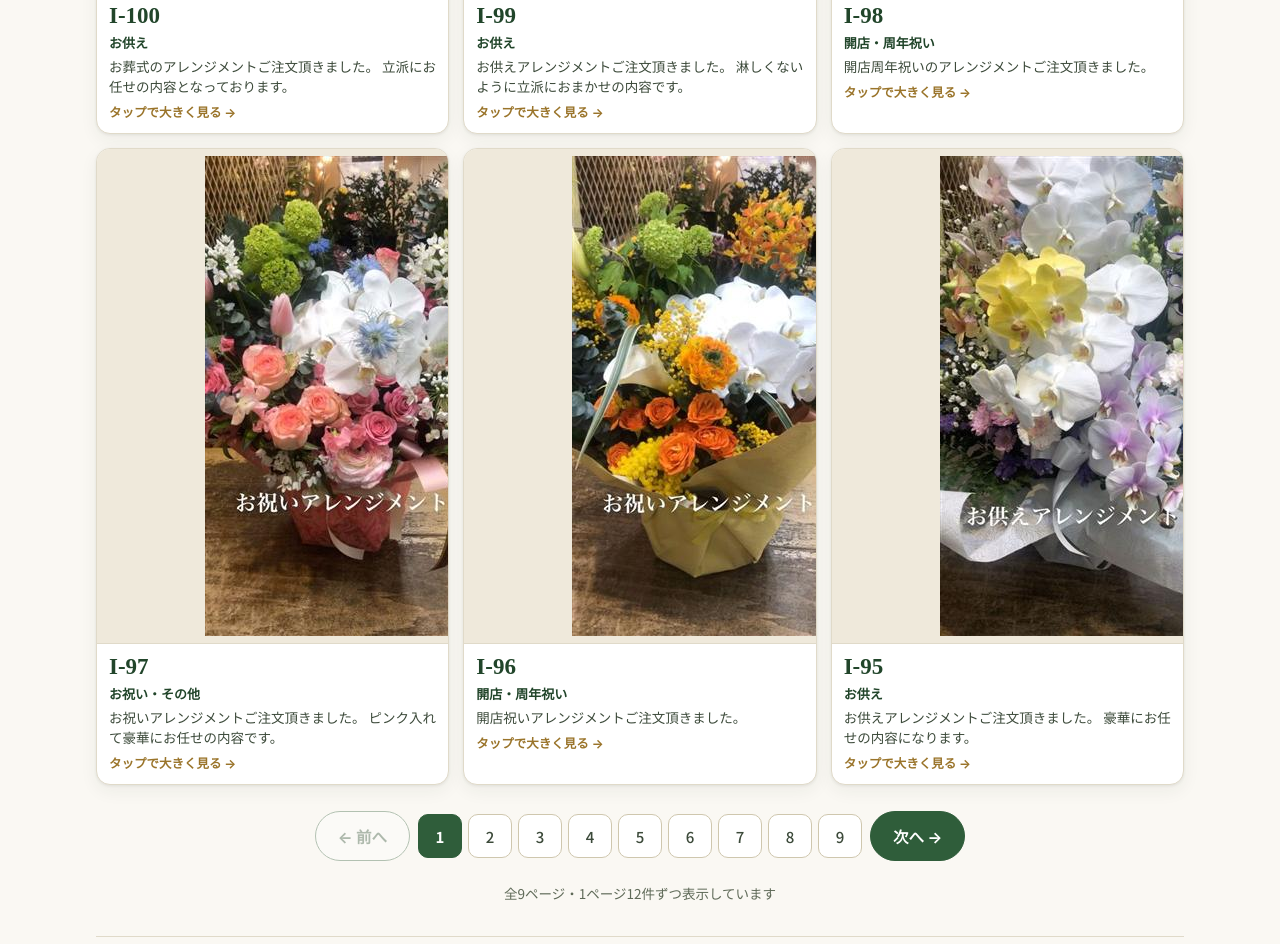
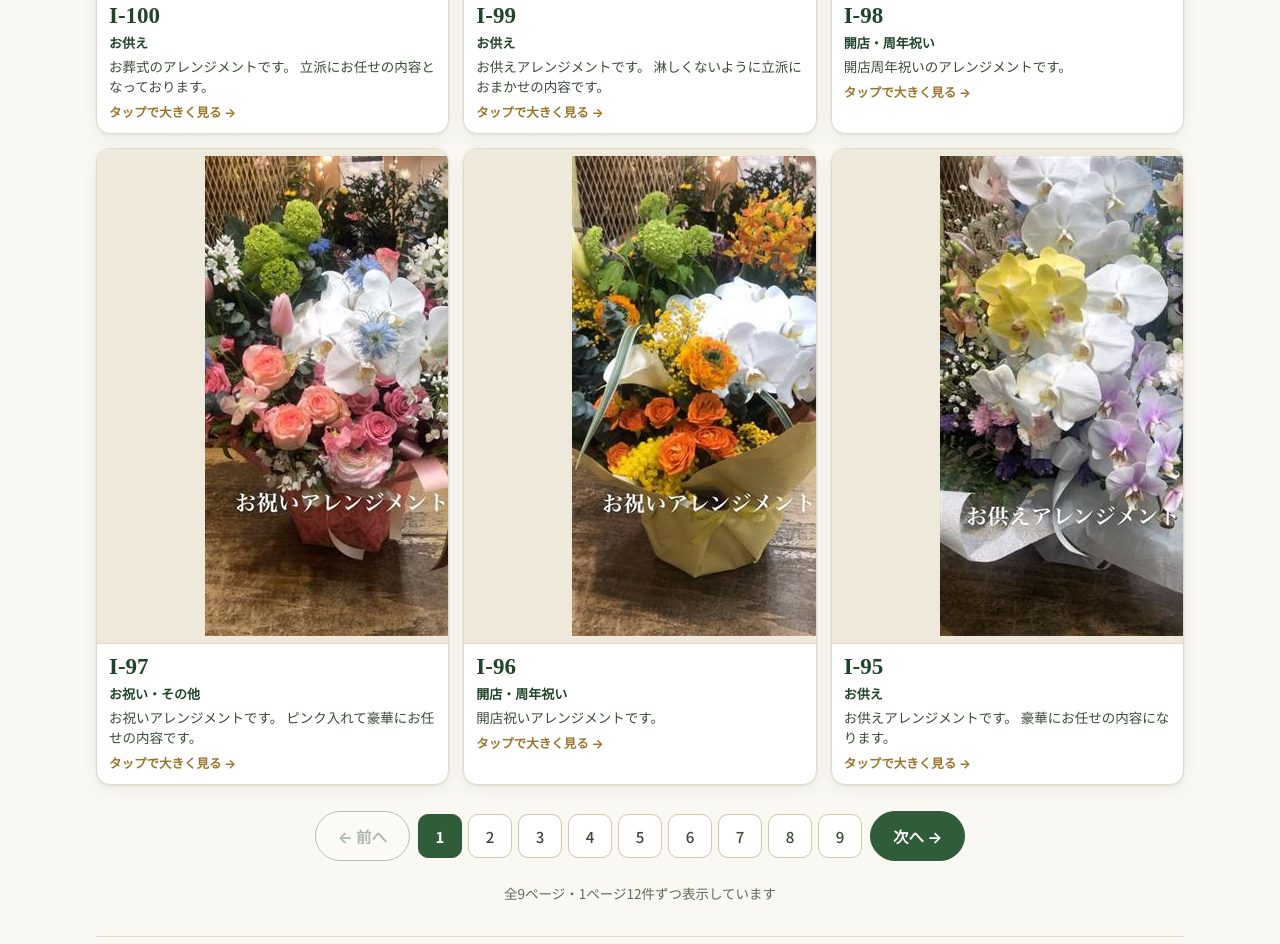
Before and after one commit to tetuo12002-lgtm/sanmarco-price, a plain HTML site: page sakurei.html in a window 1280 px wide. Shown: the part 2301-3245 px from the top of the page. Drawn offline with Linux system fonts and the light colour scheme.

Commit message:
作例集の本文から「ご注文頂きました」を外す
Co-Authored-By: Claude Opus 5.5 <noreply@anthropic.com>

```diff
--- a/sakurei.html
+++ b/sakurei.html
@@ -266,28 +266,28 @@
 <script>
 var DATA = [{"no":"I-106","date":"2026-01-31","type":"お祝い・その他","body":"節分に向けて鬼花作りました！\nお家に飾って豆まきしよう！","url":"https://www.instagram.com/reel/DUNSB4KCeL4/","img":"photos/sakurei/t/I-106.jpg","full":"photos/sakurei/I-106.jpg","n":106},
 {"no":"I-105","date":"2024-05-20","type":"開店・周年祝い","body":"開店祝いのアレンジメントです。\n\n華やかにおまかせの内容となります🎵","url":"https://www.instagram.com/reel/C7MFDetRt-k/","img":"photos/sakurei/t/I-105.jpg","full":"photos/sakurei/I-105.jpg","n":105},
-{"no":"I-104","date":"2024-04-23","type":"お供え","body":"お供えアレンジメントご注文頂きました。\n\n立派にお任せの内容となっております。","url":"https://www.instagram.com/reel/C6Gpq33xjjX/","img":"photos/sakurei/t/I-104.jpg","full":"photos/sakurei/I-104.jpg","n":104},
-{"no":"I-103","date":"2024-04-16","type":"誕生日","body":"お誕生日アレンジメントご注文頂きました。\n\n春らしく可愛らしくお任せの内容です！","url":"https://www.instagram.com/reel/C50eJ1YxHLj/","img":"photos/sakurei/t/I-103.jpg","full":"photos/sakurei/I-103.jpg","n":103},
-{"no":"I-102","date":"2024-04-05","type":"お供え","body":"お供えアレンジメントご注文頂きました。\n\n内容は立派にお任せの内容となります。","url":"https://www.instagram.com/reel/C5YJcGpxhvM/","img":"photos/sakurei/t/I-102.jpg","full":"photos/sakurei/I-102.jpg","n":102},
-{"no":"I-101","date":"2024-03-31","type":"開店・周年祝い","body":"開店祝いアレンジメントご注文頂きました。\n\n華やかにお任せの内容です♪","url":"https://www.instagram.com/reel/C5MYEzMSDoa/","img":"photos/sakurei/t/I-101.jpg","full":"photos/sakurei/I-101.jpg","n":101},
-{"no":"I-100","date":"2024-03-30","type":"お供え","body":"お葬式のアレンジメントご注文頂きました。\n\n立派にお任せの内容となっております。","url":"https://www.instagram.com/reel/C5IvK9RRotj/","img":"photos/sakurei/t/I-100.jpg","full":"photos/sakurei/I-100.jpg","n":100},
-{"no":"I-99","date":"2024-03-26","type":"お供え","body":"お供えアレンジメントご注文頂きました。\n\n淋しくないように立派におまかせの内容です。","url":"https://www.instagram.com/reel/C4_nkjwy8ek/","img":"photos/sakurei/t/I-99.jpg","full":"photos/sakurei/I-99.jpg","n":99},
-{"no":"I-98","date":"2024-03-23","type":"開店・周年祝い","body":"開店周年祝いのアレンジメントご注文頂きました。","url":"https://www.instagram.com/reel/C43_G-3y6Co/","img":"photos/sakurei/t/I-98.jpg","full":"photos/sakurei/I-98.jpg","n":98},
-{"no":"I-97","date":"2024-03-18","type":"お祝い・その他","body":"お祝いアレンジメントご注文頂きました。\n\nピンク入れて豪華にお任せの内容です。","url":"https://www.instagram.com/reel/C4pvUkrxfxF/","img":"photos/sakurei/t/I-97.jpg","full":"photos/sakurei/I-97.jpg","n":97},
-{"no":"I-96","date":"2024-03-15","type":"開店・周年祝い","body":"開店祝いアレンジメントご注文頂きました。","url":"https://www.instagram.com/reel/C4jPeXkSVhQ/","img":"photos/sakurei/t/I-96.jpg","full":"photos/sakurei/I-96.jpg","n":96},
-{"no":"I-95","date":"2024-03-09","type":"お供え","body":"お供えアレンジメントご注文頂きました。\n\n豪華にお任せの内容になります。","url":"https://www.instagram.com/reel/C4S2VmsxNfh/","img":"photos/sakurei/t/I-95.jpg","full":"photos/sakurei/I-95.jpg","n":95},
-{"no":"I-94","date":"2024-03-06","type":"お供え","body":"お供えアレンジメントご注文頂きました。\n\n立派におまかせの内容です。","url":"https://www.instagram.com/reel/C4MDoldyH24/","img":"photos/sakurei/t/I-94.jpg","full":"photos/sakurei/I-94.jpg","n":94},
-{"no":"I-93","date":"2024-03-04","type":"お供え","body":"お供えアレンジメントご注文頂きました。\n\n淡い色合いでお任せ","url":"https://www.instagram.com/reel/C4FdoaRR1Tb/","img":"photos/sakurei/t/I-93.jpg","full":"photos/sakurei/I-93.jpg","n":93},
-{"no":"I-92","date":"2024-03-02","type":"誕生日","body":"お誕生日アレンジメントご注文頂きました。\n豪華にお任せ内容です！","url":"https://www.instagram.com/reel/C4A54vjRTsR/","img":"photos/sakurei/t/I-92.jpg","full":"photos/sakurei/I-92.jpg","n":92},
-{"no":"I-91","date":"2024-02-29","type":"開店・周年祝い","body":"開店祝いのアレンジメントご注文頂きました。","url":"https://www.instagram.com/reel/C38s_j7SO0t/","img":"photos/sakurei/t/I-91.jpg","full":"photos/sakurei/I-91.jpg","n":91},
-{"no":"I-90","date":"2024-02-25","type":"お祝い・その他","body":"お祝いアレンジメントご注文頂きました。","url":"https://www.instagram.com/reel/C3yVyGxyPh2/","img":"photos/sakurei/t/I-90.jpg","full":"photos/sakurei/I-90.jpg","n":90},
-{"no":"I-89","date":"2024-02-23","type":"開店・周年祝い","body":"開店祝いのアレンジメントご注文頂きました。","url":"https://www.instagram.com/reel/C3sxOZtyoOA/","img":"photos/sakurei/t/I-89.jpg","full":"photos/sakurei/I-89.jpg","n":89},
-{"no":"I-88","date":"2024-02-21","type":"開店・周年祝い","body":"開店祝いのアレンジメントご注文頂きました。\n\n華やかにお任せの内容となっております。","url":"https://www.instagram.com/reel/C3oe5i-Rnbn/","img":"photos/sakurei/t/I-88.jpg","full":"photos/sakurei/I-88.jpg","n":88},
-{"no":"I-87","date":"2024-02-19","type":"開店・周年祝い","body":"周年記念のお祝いアレンジメントご注文頂きました。\n\n華やかにお任せの内容です。","url":"https://www.instagram.com/reel/C3jC15jyRnf/","img":"photos/sakurei/t/I-87.jpg","full":"photos/sakurei/I-87.jpg","n":87},
-{"no":"I-86","date":"2024-02-18","type":"お供え","body":"法要向けアレンジメントご注文頂きました。\n\n淡くお任せの内容になっております。","url":"https://www.instagram.com/reel/C3gS95jSSpM/","img":"photos/sakurei/t/I-86.jpg","full":"photos/sakurei/I-86.jpg","n":86},
-{"no":"I-85","date":"2024-02-13","type":"開店・周年祝い","body":"バーの周年記念のお祝いアレンジメントご注文頂きました。","url":"https://www.instagram.com/reel/C3SlT4axfEo/","img":"photos/sakurei/t/I-85.jpg","full":"photos/sakurei/I-85.jpg","n":85},
-{"no":"I-84","date":"2024-02-02","type":"お供え","body":"お供えアレンジメントご注文頂きました。\n\nお供えですが淋しくなく、明るい感じでお任せの内容です。春らしい色合いに仕上がりました。","url":"https://www.instagram.com/reel/C216tvvR2EF/","img":"photos/sakurei/t/I-84.jpg","full":"photos/sakurei/I-84.jpg","n":84},
-{"no":"I-83","date":"2024-02-01","type":"開店・周年祝い","body":"開店祝いのアレンジメントご注文頂きました。\n\n華やかにお任せの内容になります。","url":"https://www.instagram.com/reel/C2zbeMyRQWX/","img":"photos/sakurei/t/I-83.jpg","full":"photos/sakurei/I-83.jpg","n":83},
+{"no":"I-104","date":"2024-04-23","type":"お供え","body":"お供えアレンジメントです。\n\n立派にお任せの内容となっております。","url":"https://www.instagram.com/reel/C6Gpq33xjjX/","img":"photos/sakurei/t/I-104.jpg","full":"photos/sakurei/I-104.jpg","n":104},
+{"no":"I-103","date":"2024-04-16","type":"誕生日","body":"お誕生日アレンジメントです。\n\n春らしく可愛らしくお任せの内容です！","url":"https://www.instagram.com/reel/C50eJ1YxHLj/","img":"photos/sakurei/t/I-103.jpg","full":"photos/sakurei/I-103.jpg","n":103},
+{"no":"I-102","date":"2024-04-05","type":"お供え","body":"お供えアレンジメントです。\n\n内容は立派にお任せの内容となります。","url":"https://www.instagram.com/reel/C5YJcGpxhvM/","img":"photos/sakurei/t/I-102.jpg","full":"photos/sakurei/I-102.jpg","n":102},
+{"no":"I-101","date":"2024-03-31","type":"開店・周年祝い","body":"開店祝いアレンジメントです。\n\n華やかにお任せの内容です♪","url":"https://www.instagram.com/reel/C5MYEzMSDoa/","img":"photos/sakurei/t/I-101.jpg","full":"photos/sakurei/I-101.jpg","n":101},
+{"no":"I-100","date":"2024-03-30","type":"お供え","body":"お葬式のアレンジメントです。\n\n立派にお任せの内容となっております。","url":"https://www.instagram.com/reel/C5IvK9RRotj/","img":"photos/sakurei/t/I-100.jpg","full":"photos/sakurei/I-100.jpg","n":100},
+{"no":"I-99","date":"2024-03-26","type":"お供え","body":"お供えアレンジメントです。\n\n淋しくないように立派におまかせの内容です。","url":"https://www.instagram.com/reel/C4_nkjwy8ek/","img":"photos/sakurei/t/I-99.jpg","full":"photos/sakurei/I-99.jpg","n":99},
+{"no":"I-98","date":"2024-03-23","type":"開店・周年祝い","body":"開店周年祝いのアレンジメントです。","url":"https://www.instagram.com/reel/C43_G-3y6Co/","img":"photos/sakurei/t/I-98.jpg","full":"photos/sakurei/I-98.jpg","n":98},
+{"no":"I-97","date":"2024-03-18","type":"お祝い・その他","body":"お祝いアレンジメントです。\n\nピンク入れて豪華にお任せの内容です。","url":"https://www.instagram.com/reel/C4pvUkrxfxF/","img":"photos/sakurei/t/I-97.jpg","full":"photos/sakurei/I-97.jpg","n":97},
+{"no":"I-96","date":"2024-03-15","type":"開店・周年祝い","body":"開店祝いアレンジメントです。","url":"https://www.instagram.com/reel/C4jPeXkSVhQ/","img":"photos/sakurei/t/I-96.jpg","full":"photos/sakurei/I-96.jpg","n":96},
+{"no":"I-95","date":"2024-03-09","type":"お供え","body":"お供えアレンジメントです。\n\n豪華にお任せの内容になります。","url":"https://www.instagram.com/reel/C4S2VmsxNfh/","img":"photos/sakurei/t/I-95.jpg","full":"photos/sakurei/I-95.jpg","n":95},
+{"no":"I-94","date":"2024-03-06","type":"お供え","body":"お供えアレンジメントです。\n\n立派におまかせの内容です。","url":"https://www.instagram.com/reel/C4MDoldyH24/","img":"photos/sakurei/t/I-94.jpg","full":"photos/sakurei/I-94.jpg","n":94},
+{"no":"I-93","date":"2024-03-04","type":"お供え","body":"お供えアレンジメントです。\n\n淡い色合いでお任せ","url":"https://www.instagram.com/reel/C4FdoaRR1Tb/","img":"photos/sakurei/t/I-93.jpg","full":"photos/sakurei/I-93.jpg","n":93},
+{"no":"I-92","date":"2024-03-02","type":"誕生日","body":"お誕生日アレンジメントです。\n豪華にお任せ内容です！","url":"https://www.instagram.com/reel/C4A54vjRTsR/","img":"photos/sakurei/t/I-92.jpg","full":"photos/sakurei/I-92.jpg","n":92},
+{"no":"I-91","date":"2024-02-29","type":"開店・周年祝い","body":"開店祝いのアレンジメントです。","url":"https://www.instagram.com/reel/C38s_j7SO0t/","img":"photos/sakurei/t/I-91.jpg","full":"photos/sakurei/I-91.jpg","n":91},
+{"no":"I-90","date":"2024-02-25","type":"お祝い・その他","body":"お祝いアレンジメントです。","url":"https://www.instagram.com/reel/C3yVyGxyPh2/","img":"photos/sakurei/t/I-90.jpg","full":"photos/sakurei/I-90.jpg","n":90},
+{"no":"I-89","date":"2024-02-23","type":"開店・周年祝い","body":"開店祝いのアレンジメントです。","url":"https://www.instagram.com/reel/C3sxOZtyoOA/","img":"photos/sakurei/t/I-89.jpg","full":"photos/sakurei/I-89.jpg","n":89},
+{"no":"I-88","date":"2024-02-21","type":"開店・周年祝い","body":"開店祝いのアレンジメントです。\n\n華やかにお任せの内容となっております。","url":"https://www.instagram.com/reel/C3oe5i-Rnbn/","img":"photos/sakurei/t/I-88.jpg","full":"photos/sakurei/I-88.jpg","n":88},
+{"no":"I-87","date":"2024-02-19","type":"開店・周年祝い","body":"周年記念のお祝いアレンジメントです。\n\n華やかにお任せの内容です。","url":"https://www.instagram.com/reel/C3jC15jyRnf/","img":"photos/sakurei/t/I-87.jpg","full":"photos/sakurei/I-87.jpg","n":87},
+{"no":"I-86","date":"2024-02-18","type":"お供え","body":"法要向けアレンジメントです。\n\n淡くお任せの内容になっております。","url":"https://www.instagram.com/reel/C3gS95jSSpM/","img":"photos/sakurei/t/I-86.jpg","full":"photos/sakurei/I-86.jpg","n":86},
+{"no":"I-85","date":"2024-02-13","type":"開店・周年祝い","body":"バーの周年記念のお祝いアレンジメントです。","url":"https://www.instagram.com/reel/C3SlT4axfEo/","img":"photos/sakurei/t/I-85.jpg","full":"photos/sakurei/I-85.jpg","n":85},
+{"no":"I-84","date":"2024-02-02","type":"お供え","body":"お供えアレンジメントです。\n\nお供えですが淋しくなく、明るい感じでお任せの内容です。春らしい色合いに仕上がりました。","url":"https://www.instagram.com/reel/C216tvvR2EF/","img":"photos/sakurei/t/I-84.jpg","full":"photos/sakurei/I-84.jpg","n":84},
+{"no":"I-83","date":"2024-02-01","type":"開店・周年祝い","body":"開店祝いのアレンジメントです。\n\n華やかにお任せの内容になります。","url":"https://www.instagram.com/reel/C2zbeMyRQWX/","img":"photos/sakurei/t/I-83.jpg","full":"photos/sakurei/I-83.jpg","n":83},
 {"no":"I-82","date":"2024-01-08","type":"お祝い・その他","body":"お祝いアレンジメント♪","url":"https://www.instagram.com/reel/C11c37MRiVH/","img":"photos/sakurei/t/I-82.jpg","full":"photos/sakurei/I-82.jpg","n":82},
 {"no":"I-81","date":"2023-12-21","type":"お祝い・その他","body":"お祝いアレンジメント♪","url":"https://www.instagram.com/reel/C1HiH64xPKd/","img":"photos/sakurei/t/I-81.jpg","full":"photos/sakurei/I-81.jpg","n":81},
 {"no":"I-80","date":"2023-12-01","type":"お祝い・その他","body":"お祝いアレンジメント♪","url":"https://www.instagram.com/reel/C0S85ZExjn3/","img":"photos/sakurei/t/I-80.jpg","full":"photos/sakurei/I-80.jpg","n":80},
@@ -333,7 +333,7 @@ var DATA = [{"no":"I-106","date":"2026-01-31","type":"お祝い・その他","bo
 {"no":"I-40","date":"2022-04-25","type":"開店・周年祝い","body":"開店お祝いアレンジメント♪","url":"https://www.instagram.com/p/Ccxo-VOrinK/","img":"photos/sakurei/t/I-40.jpg","full":"photos/sakurei/I-40.jpg","n":40},
 {"no":"I-39","date":"2022-04-17","type":"結婚・ブーケ","body":"記念日ガーベラブーケ♪","url":"https://www.instagram.com/reel/Cce2BSsj93r/","img":"photos/sakurei/t/I-39.jpg","full":"photos/sakurei/I-39.jpg","n":39},
 {"no":"I-38","date":"2022-03-04","type":"開店・周年祝い","body":"とんかつ屋さんの開店祝アレンジメント㊗️\n赤のエビデンドラムがお気に入り✨","url":"https://www.instagram.com/p/CarZo2FLXEF/","img":"photos/sakurei/t/I-38.jpg","full":"photos/sakurei/I-38.jpg","n":38},
-{"no":"I-37","date":"2022-02-03","type":"お供え","body":"お通夜のお供えアレンジメントです。\n春らしく優しい色合いでご注文頂きました。","url":"https://www.instagram.com/p/CZhBEN_lqWI/","img":"photos/sakurei/t/I-37.jpg","full":"photos/sakurei/I-37.jpg","n":37},
+{"no":"I-37","date":"2022-02-03","type":"お供え","body":"お通夜のお供えアレンジメントです。\n春らしく優しい色合いでお作りしました。","url":"https://www.instagram.com/p/CZhBEN_lqWI/","img":"photos/sakurei/t/I-37.jpg","full":"photos/sakurei/I-37.jpg","n":37},
 {"no":"I-36","date":"2022-02-01","type":"開店・周年祝い","body":"胡蝶蘭12本立\nビル建立祝いです。\n納品5Fだったのでエレベーター入るかドキドキでしたが問題なく入って一安心でした。","url":"https://www.instagram.com/p/CZdlAVjLfY7/","img":"photos/sakurei/t/I-36.jpg","full":"photos/sakurei/I-36.jpg","n":36},
 {"no":"I-35","date":"2021-11-27","type":"お祝い・その他","body":"ダンスパーティーで持ち帰り出来る大きさでお任せとのご要望","url":"https://www.instagram.com/p/CWxgjzoLOD2/","img":"photos/sakurei/t/I-35.jpg","full":"photos/sakurei/I-35.jpg","n":35},
 {"no":"I-34","date":"2021-11-27","type":"結婚・ブーケ","body":"結婚祝いのアレンジメント♪\n\n可愛くお任せで作りました✨","url":"https://www.instagram.com/p/CWxfuWiLvAT/","img":"photos/sakurei/t/I-34.jpg","full":"photos/sakurei/I-34.jpg","n":34},
```
